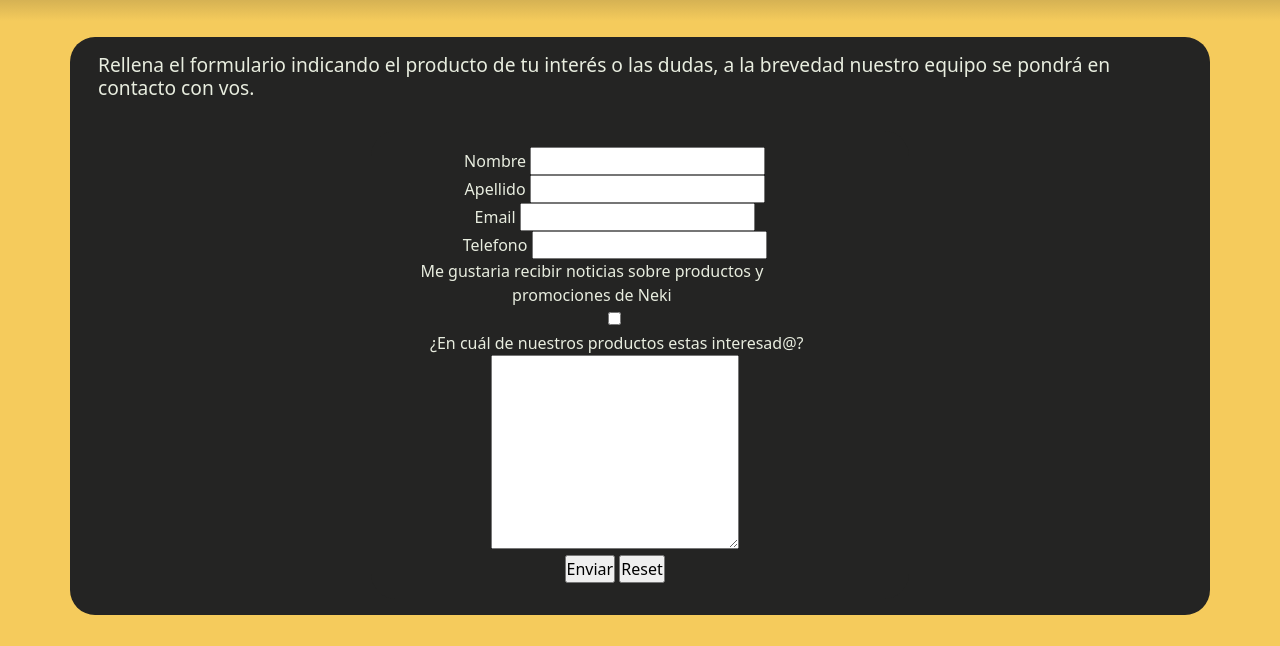
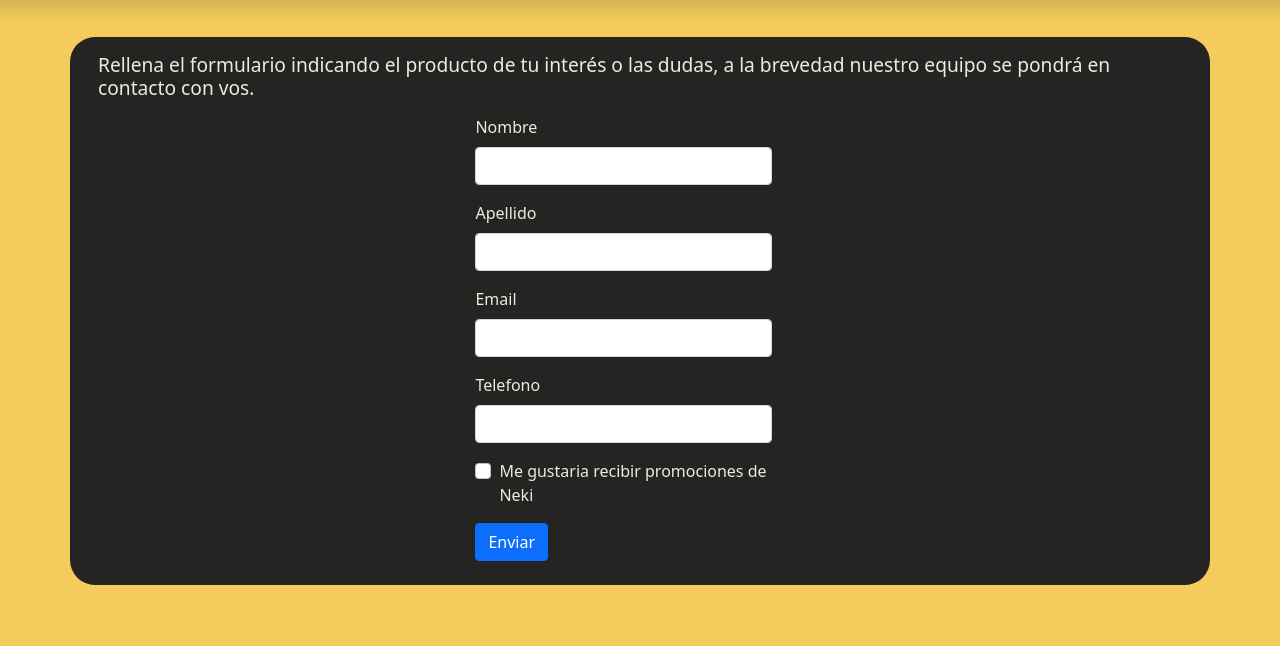
Before and after one commit to NicoDewloren/ProyectoFinalCoderHouse, a website: page pages/contacto.html in a window 1280 px wide. Shown: the part 119-765 px from the top of the page. Drawn offline with nearby package versions, Linux system fonts and the light colour scheme; a web font is replaced by a local one.

Commit message:
Cambiamos el Formulario de contacto nativo por uno de bootstrap

```diff
--- a/pages/contacto.html
+++ b/pages/contacto.html
@@ -64,7 +64,10 @@
           <div class="collapse navbar-collapse" id="navbarSupportedContent">
             <ul class="navbar-nav me-auto mb-2 mb-lg-0">
               <li class="nav-item">
-                <a class="nav-link active" aria-current="page" href="../index.html"
+                <a
+                  class="nav-link active"
+                  aria-current="page"
+                  href="../index.html"
                   >Inicio</a
                 >
               </li>
@@ -100,53 +103,66 @@
       </nav>
     </header>
     <!-- SECTION SECTION SECTION main main  -->
-    <main class="hero__contact  container">
-      <h3>Rellena el formulario indicando el producto de tu interés o las dudas, a la brevedad nuestro equipo se pondrá en contacto con vos.</h3>
-       <form class="contact" action="">
-         <div class="form">
-            <label class="form__items" for="Nombre">Nombre</label>
-            <input type="text" name="Nombre" id="Nombre" />
-            <br />
-            <label class="form__items" for="Apellido">Apellido</label>
-            <input type="text" name="Apellido" id="Apellido" />
-            <br />
-            <label class="form__items" for="Email">Email</label>
-            <input type="text" name="Email" id="Email" required />
-            <br />
-            <label class="form__items" for="Apellido">Telefono</label>
-            <input type="text" name="Telefono" id="Telefono"  />
-            <div>Me gustaria recibir noticias sobre productos y promociones de Neki</div>
+    <main class="hero__contact container">
+      <h3>
+        Rellena el formulario indicando el producto de tu interés o las dudas, a
+        la brevedad nuestro equipo se pondrá en contacto con vos.
+      </h3>
+      <form>
+        <div class="mb-3">
+          <label for="exampleInputEmail1" class="form-label">Nombre</label>
           <input
-              type="checkbox"
-              name="Quiere recibir ofertas"
-              value="1"
-              required
+            type="email"
+            class="form-control"
+            id="exampleInputEmail1"
+            aria-describedby="emailHelp"
           />
-            <br />
-            <label class="form__items" for="interes en productos"></label>
-              ¿En cuál de nuestros productos estas interesad@?
-            </label>
-            <br />
-            <textarea class="form__items"
-              name="¿En que producto estas interesad@?"
-              id="¿En que producto estas interesad@?"
-              cols="25"
-              rows="8"
-            ></textarea>
-            <br />
-            <input type="submit" value="Enviar" />
-            <input type="reset" name="Limpiar formulario" id="" />
         </div>
+        <div class="mb-3">
+          <label for="exampleInputEmail1" class="form-label">Apellido</label>
+          <input
+            type="email"
+            class="form-control"
+            id="exampleInputEmail1"
+            aria-describedby="emailHelp"
+          />
+        </div>
+        <div class="mb-3">
+          <label for="exampleInputEmail1" class="form-label">Email</label>
+          <input
+            type="email"
+            class="form-control"
+            id="exampleInputEmail1"
+            aria-describedby="emailHelp"
+          />
+        </div>
+        <div class="mb-3">
+          <label for="exampleInputEmail1" class="form-label">Telefono</label>
+          <input
+            type="email"
+            class="form-control"
+            id="exampleInputEmail1"
+            aria-describedby="emailHelp"
+          />
+        </div>
+
+        <div class="mb-3 form-check">
+          <input type="checkbox" class="form-check-input" id="exampleCheck1" />
+          <label class="form-check-label" for="exampleCheck1"
+            >Me gustaria recibir promociones de Neki</label
+          >
+        </div>
+        <button type="submit" class="btn btn-primary mb-4">Enviar</button>
       </form>
     </main>
-    <section class="contact__section  container">
+    <section class="contact__section container">
       <article class="contact__card">
         <h3 class="contact__title">Telefonos</h3>
         <p class="contact__text">
           +54 11 2445-3415
-          <br>
+          <br />
           +54 11 2653-3513
-          <br>
+          <br />
           +54 11 2851-2591
         </p>
       </article>
@@ -154,7 +170,7 @@
         <h3 class="contact__title">Email</h3>
         <p class="contact__text">
           neki.petshop@gmail.com
-          <br>
+          <br />
           neki.accesorios@gmail.com
         </p>
       </article>
@@ -162,11 +178,11 @@
         <h3 class="contact__title">Ubicacion</h3>
         <p class="contact__text">
           Weizman 605, Moron. Buenos Aires.
-        <br>
+          <br />
           Casares 205, Bella Vista. Buenos Aires
-        <br>
+          <br />
           Orlando 701, CABA. Buenos Aires
-        <br>
+          <br />
           Casique 904, Lanus. Buenos Aires
         </p>
       </article>
@@ -182,7 +198,10 @@
             alt="Instagram"
         /></a>
         <a target="__blank" href="http://www.facebook.com/accesorios.neki"
-        ><img class="redes__icon" src="../imgs/facebook (1).png" alt="Facebook"
+          ><img
+            class="redes__icon"
+            src="../imgs/facebook (1).png"
+            alt="Facebook"
         /></a>
         <a target="__blank" href="http://www.youtube.com/accesorios.neki"
           ><img class="redes__icon" src="../imgs/youtube.png" alt="Youtube"
```
Lines whose indentation alone changed are shown as unchanged.
